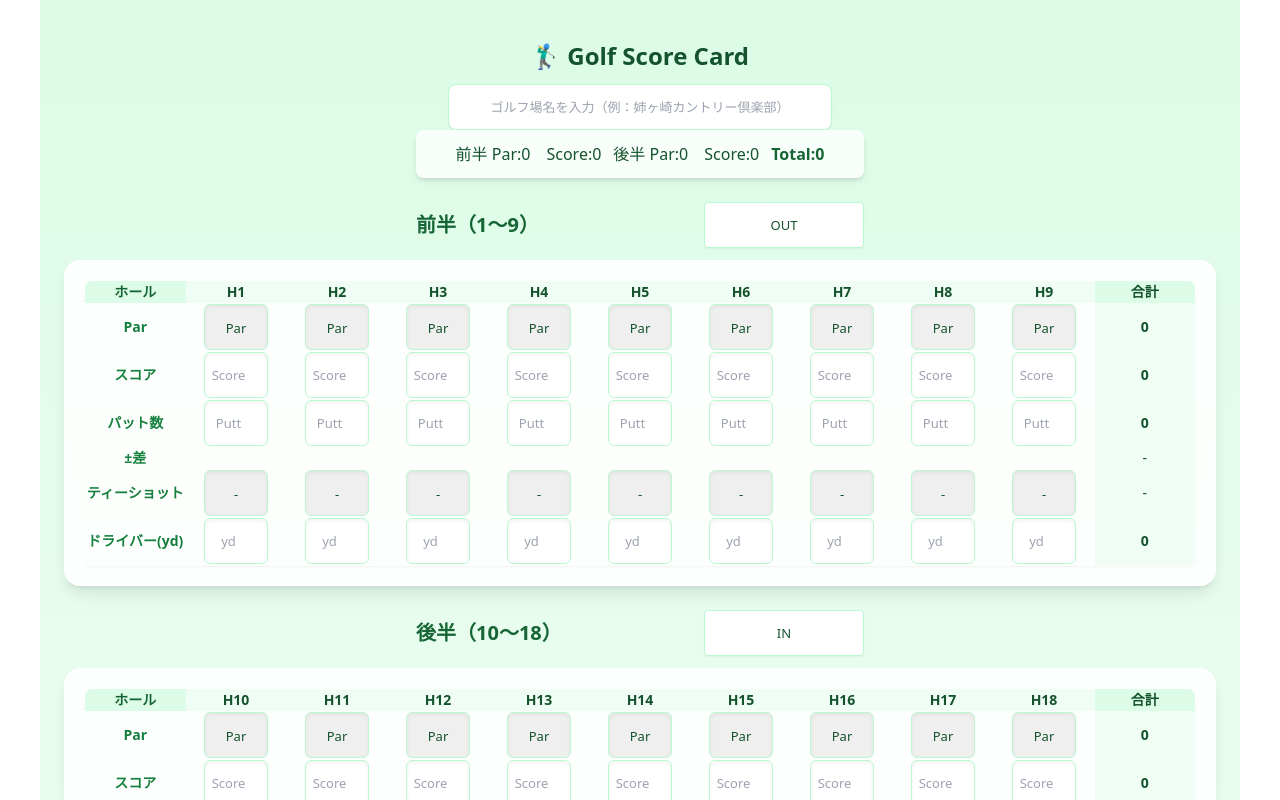
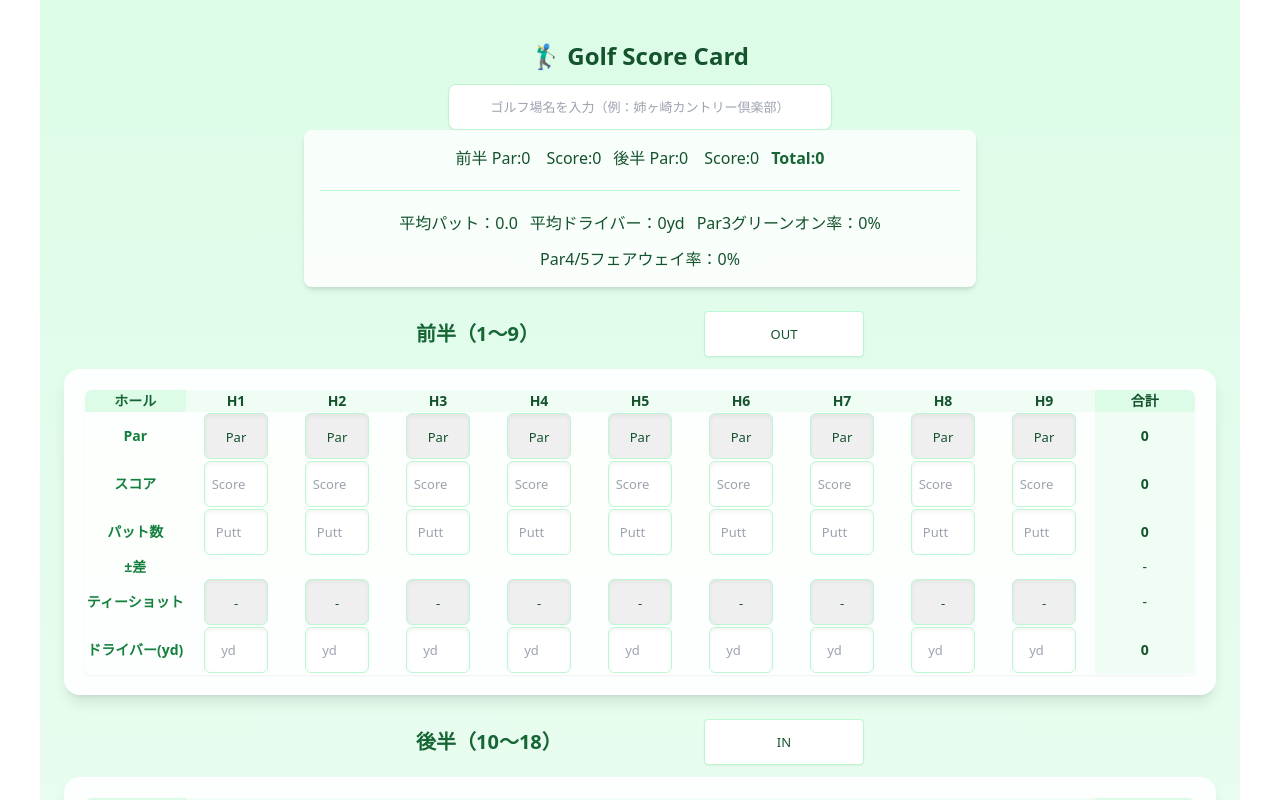
Before and after one commit to reniwasaki/golf-score-simple, a React (Vite) app: page / in a window 1280 px wide. Shown: the top 800 px of the page. Built offline with nearby package versions, Linux system fonts and the light colour scheme.

Commit message:
return-syusei2

```diff
--- a/src/App.jsx
+++ b/src/App.jsx
@@ -89,9 +89,45 @@ const App = () => {
     return { par, score, putt };
   };
 
+  // ✅ 集計
   const outTotal = total(0, 9);
   const inTotal = total(9, 18);
   const totalScore = outTotal.score + inTotal.score;
+
+  const validDrives = scores
+    .filter((s) => s.par !== "3" && s.drive !== "")
+    .map((s) => parseInt(s.drive))
+    .filter((n) => !isNaN(n));
+
+  const avgDrive =
+    validDrives.length > 0
+      ? Math.round(validDrives.reduce((a, b) => a + b, 0) / validDrives.length)
+      : 0;
+
+  const avgPutt =
+    (
+      scores.reduce((sum, s) => sum + (parseInt(s.putt) || 0), 0) / holeCount
+    ).toFixed(1);
+
+  // ✅ ティーショット比率
+  const par3s = scores.filter((s) => s.par === "3");
+  const par45s = scores.filter((s) => s.par === "4" || s.par === "5");
+
+  const greenOnRate =
+    par3s.length > 0
+      ? Math.round(
+          (par3s.filter((s) => s.teeShot === "グリーンオン").length /
+            par3s.length) *
+            100
+        )
+      : 0;
+
+  const fairwayRate =
+    par45s.length > 0
+      ? Math.round(
+          (par45s.filter((s) => s.teeShot === "◯").length / par45s.length) * 100
+        )
+      : 0;
 
   const renderHoleInputs = (start, end) => (
     <div className="w-full overflow-x-auto scrollbar-thin scrollbar-thumb-gray-400 scrollbar-track-transparent bg-white/90 backdrop-blur-sm rounded-2xl shadow-lg p-3 sm:p-5 mb-6">
@@ -263,10 +299,16 @@ const App = () => {
         className="border border-green-200 rounded-lg px-3 py-2 w-full sm:w-96 text-center mb-5 shadow-sm"
       />
 
-      <div className="flex flex-wrap justify-center items-center gap-2 sm:gap-3 bg-white/80 px-4 py-3 rounded-lg shadow-md w-full max-w-md mx-auto text-xs sm:text-base text-center mb-6">
+      {/* ✅ 統計カード */}
+      <div className="flex flex-wrap justify-center items-center gap-3 bg-white/80 px-4 py-4 rounded-lg shadow-md w-full max-w-2xl mx-auto text-xs sm:text-base text-center mb-6">
         <div>前半 Par:{outTotal.par}　Score:{outTotal.score}</div>
         <div>後半 Par:{inTotal.par}　Score:{inTotal.score}</div>
         <div className="font-bold text-green-800">Total:{totalScore}</div>
+        <div className="w-full border-t border-green-200 my-2"></div>
+        <div>平均パット：{avgPutt}</div>
+        <div>平均ドライバー：{avgDrive}yd</div>
+        <div>Par3グリーンオン率：{greenOnRate}%</div>
+        <div>Par4/5フェアウェイ率：{fairwayRate}%</div>
       </div>
 
       <Section title="前半（1〜9）" value={courseNames.out} setValue={(val) => setCourseNames({ ...courseNames, out: val })} />
```
